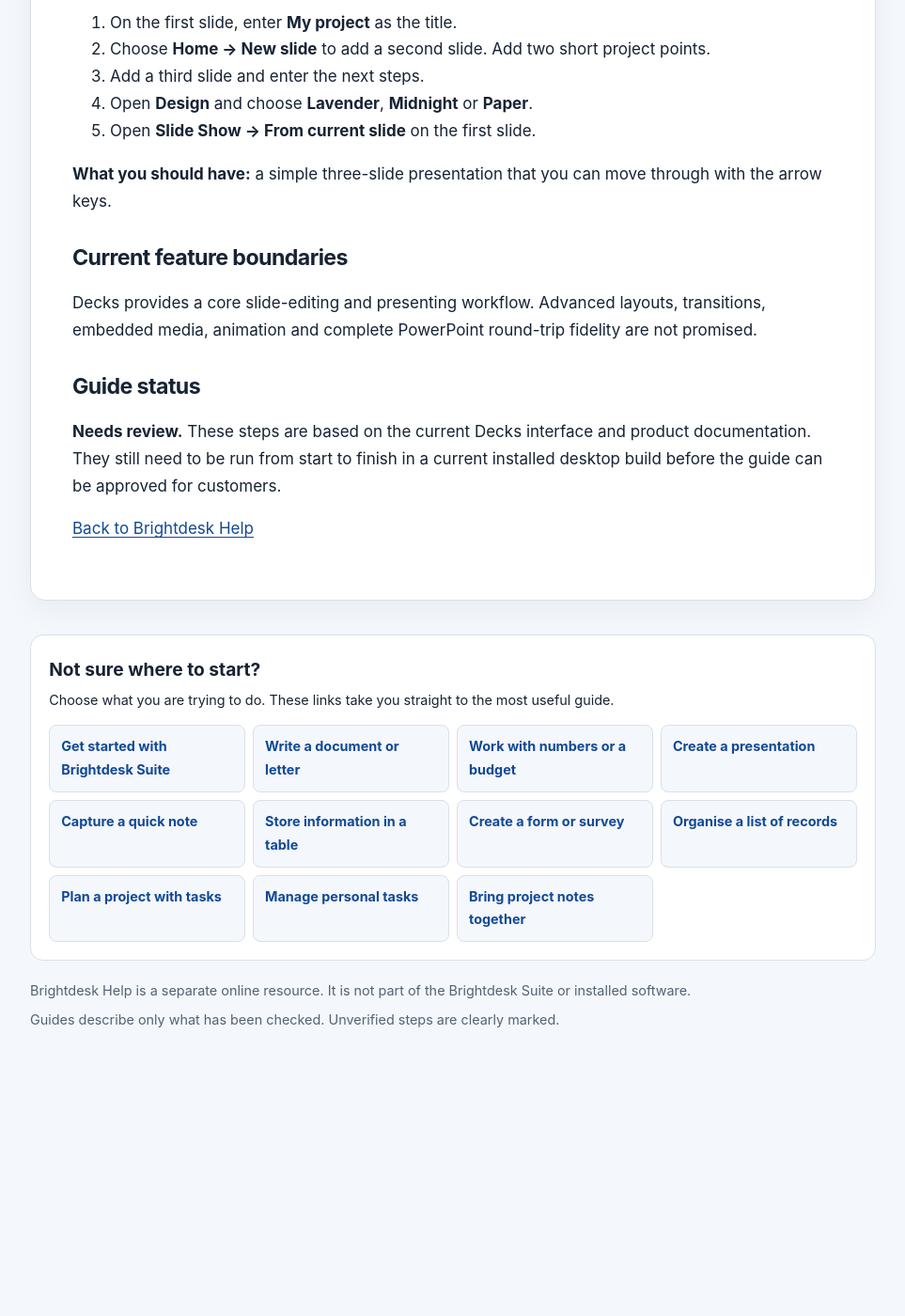
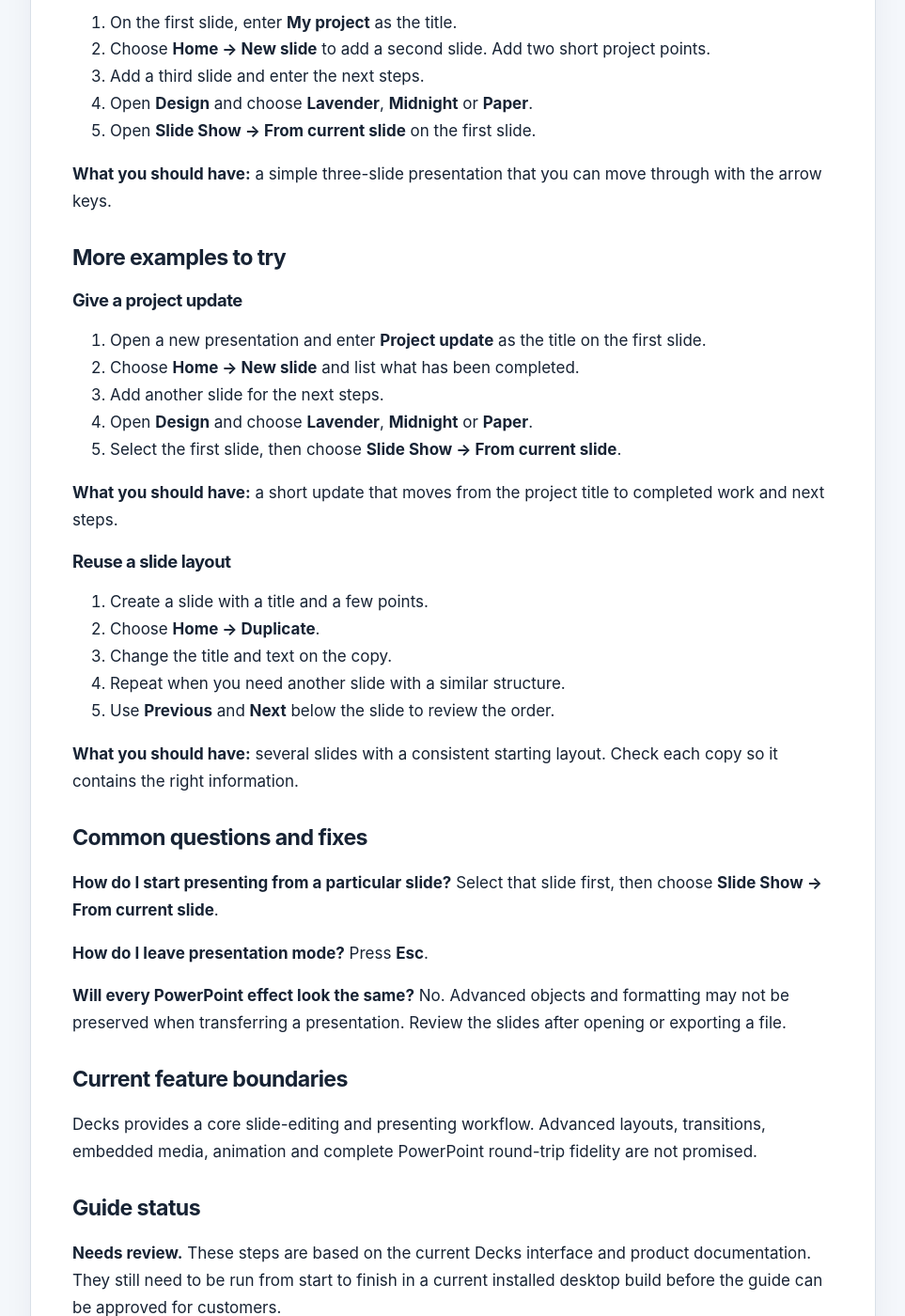
Before and after one commit to conz20/Brightdesk-Wiki, a Jekyll site: the page built from docs/products/decks.md, in a window 1280 px wide and 1400 px high, scrolled down 1843 px. Shown: the whole window at 94% size, without its empty margins (158-1121 px from the left). Built offline with Jekyll 4.4.1, drawn with Linux system fonts in a browser that asks for light colours; before the commit the page ends 2980 px from its top, so only the background shows below that.

Commit message:
docs(help): expand worked examples and common fixes

```diff
--- a/docs/products/decks.md
+++ b/docs/products/decks.md
@@ -58,6 +58,36 @@ The product documentation describes PowerPoint import and export. Check the pres
 5. Open **Slide Show → From current slide** on the first slide.
 
 **What you should have:** a simple three-slide presentation that you can move through with the arrow keys.
+## More examples to try
+
+### Give a project update
+
+1. Open a new presentation and enter **Project update** as the title on the first slide.
+2. Choose **Home → New slide** and list what has been completed.
+3. Add another slide for the next steps.
+4. Open **Design** and choose **Lavender**, **Midnight** or **Paper**.
+5. Select the first slide, then choose **Slide Show → From current slide**.
+
+**What you should have:** a short update that moves from the project title to completed work and next steps.
+
+### Reuse a slide layout
+
+1. Create a slide with a title and a few points.
+2. Choose **Home → Duplicate**.
+3. Change the title and text on the copy.
+4. Repeat when you need another slide with a similar structure.
+5. Use **Previous** and **Next** below the slide to review the order.
+
+**What you should have:** several slides with a consistent starting layout. Check each copy so it contains the right information.
+
+## Common questions and fixes
+
+**How do I start presenting from a particular slide?** Select that slide first, then choose **Slide Show → From current slide**.
+
+**How do I leave presentation mode?** Press **Esc**.
+
+**Will every PowerPoint effect look the same?** No. Advanced objects and formatting may not be preserved when transferring a presentation. Review the slides after opening or exporting a file.
+
 ## Current feature boundaries
 
 Decks provides a core slide-editing and presenting workflow. Advanced layouts, transitions, embedded media, animation and complete PowerPoint round-trip fidelity are not promised.
```
